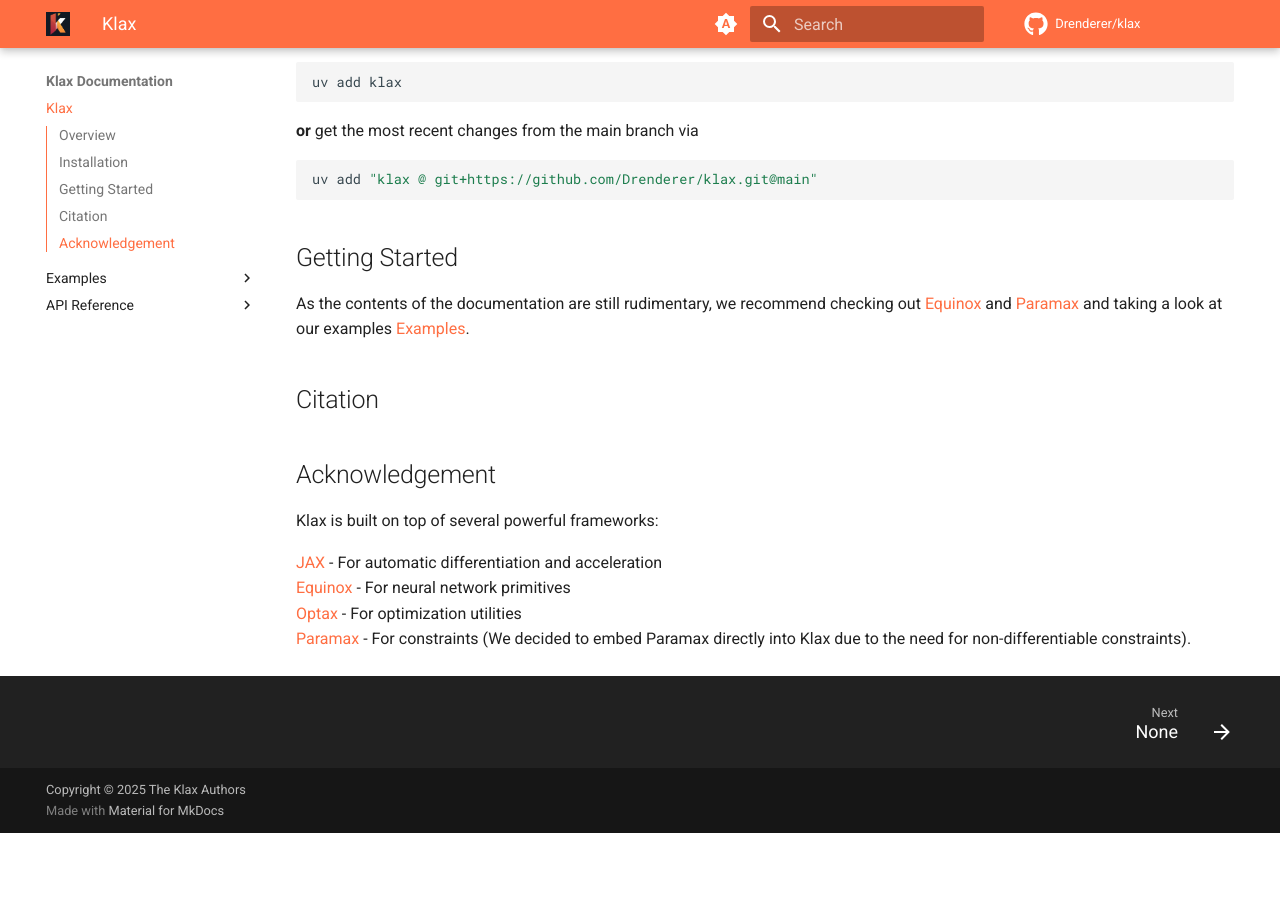
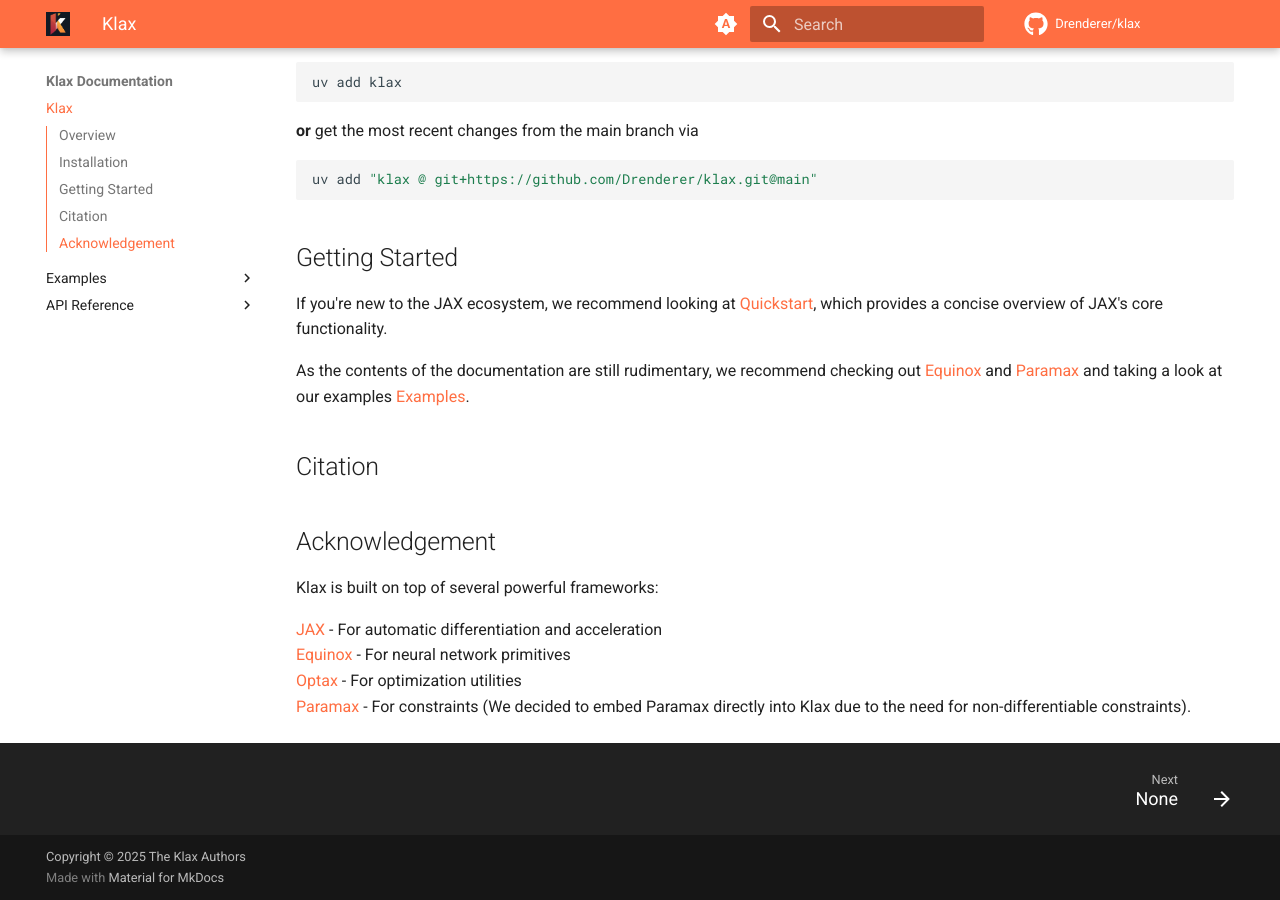
Before and after one commit to Drenderer/klax, an MkDocs documentation site: the page built from docs/index.md, in a window 1280 px wide and 900 px high, scrolled down 1122 px. Built offline with MkDocs 1.6.1 and Material for MkDocs 9.7.7, drawn with Linux system fonts in a browser that asks for light colours; comment, search, counter and statistics services are not loaded; before the commit the page ends 1955 px from its top, so only the background shows below that.

Commit message:
Added link to JAX's quickstart to the getting started sections in the docs.

```diff
--- a/docs/index.md
+++ b/docs/index.md
@@ -45,6 +45,8 @@
 
 ## Getting Started
 
+If you're new to the JAX ecosystem, we recommend looking at [Quickstart](https://docs.jax.dev/en/latest/quickstart.html), which provides a concise overview of JAX's core functionality.
+
 As the contents of the documentation are still rudimentary, we recommend checking out [Equinox](https://docs.kidger.site/equinox/) and [Paramax](https://danielward27.github.io/paramax/#) and taking a look at our examples [Examples](./examples/isotropic_hyperelasticity.ipynb).
 
 ## Citation
```
